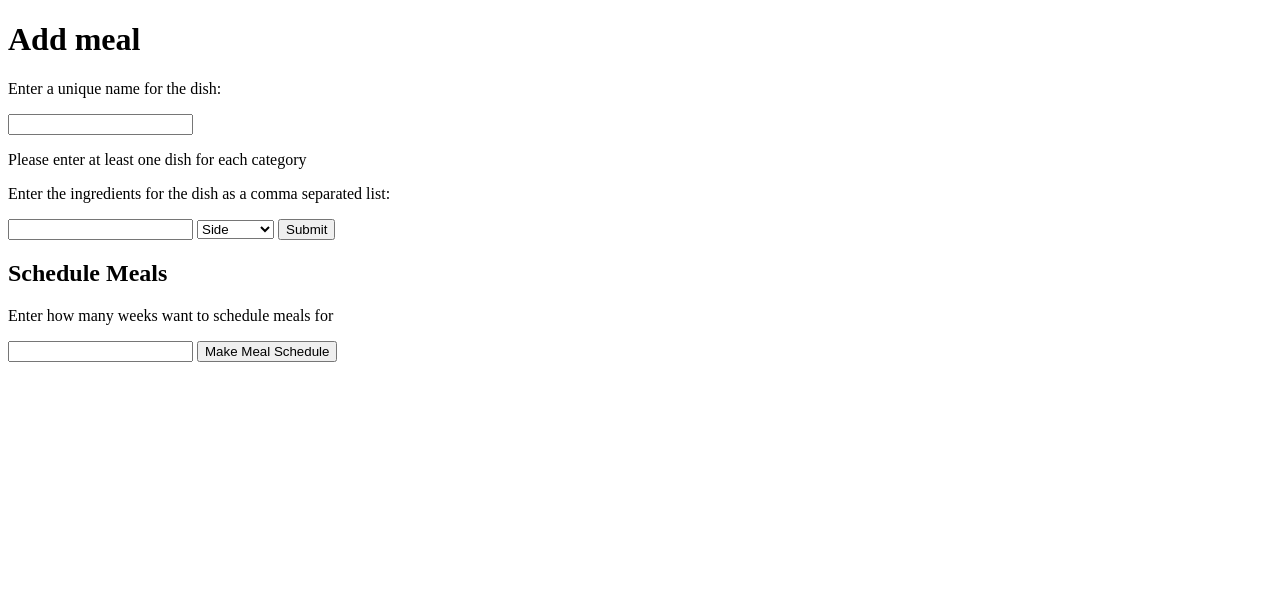
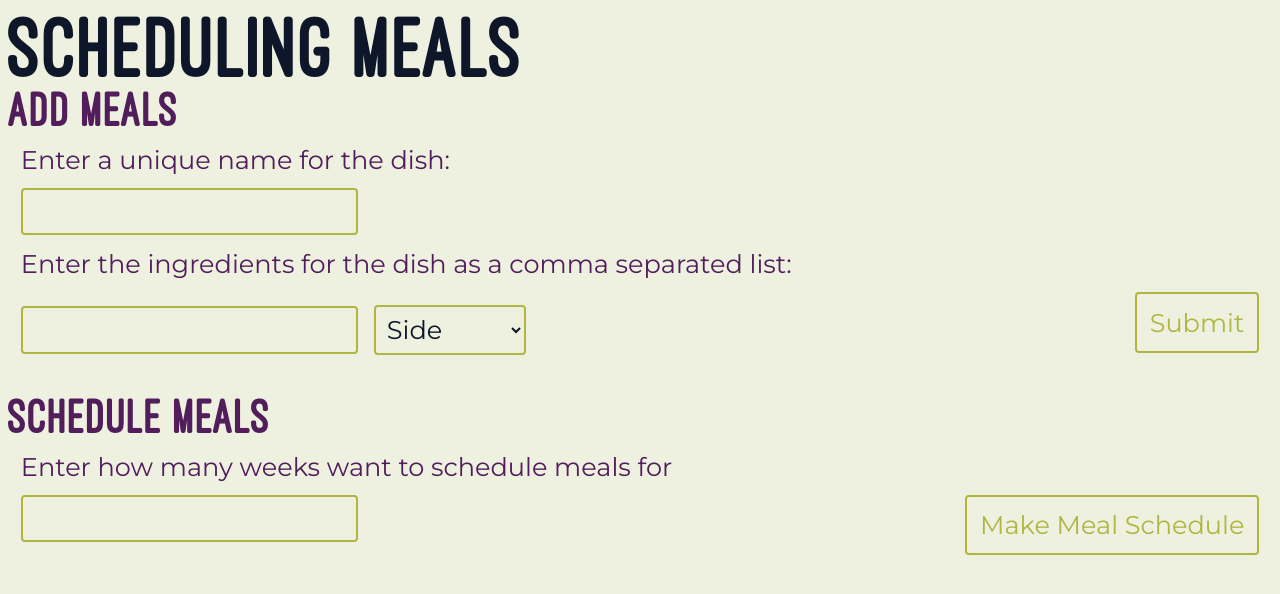
Before and after one commit to mehekmehra/meal-planning, a Flask app: page /adding_meals in a window 1280 px wide. Shown: the top 594 px of the page. Run offline with Flask 3, Linux system fonts and the light colour scheme.

Commit message:
ui design

```diff
--- a/app.py
+++ b/app.py
@@ -2,7 +2,8 @@ from flask import Flask, render_template, request, jsonify, session
 from backend.db_setup import SetUpMeals
 from backend.gcal import GCal
 import csv
-from backend.verify import verify_db, verify_email, verify_ingredients, verify_meal_name, verify_num_weeks
+from backend import verify
+
 
 app = Flask(__name__)
 app.secret_key = 'your_secret_key'
@@ -25,18 +26,18 @@ def get_new_info():
     db_name = data.get('name')
     email = data.get('email')
 
-    is_valid, error_message = verify_db(db_name)
+    is_valid, error_message = verify.verify_db(db_name)
     if not is_valid:
         return jsonify({"status": "error", "message": error_message}), 400
 
-    is_valid, error_message = verify_email(email)
+    is_valid, error_message = verify.verify_email(email)
     if not is_valid:
         return jsonify({"status": "error", "message": error_message}), 400
 
-    # gc = GCal(1, True, calendar_name=db_name, db_name=db_name, user_email=email)
-    # calendar_id = gc.calendar_id
+    gc = GCal(1, True, calendar_name=db_name, db_name=db_name, user_email=email)
+    calendar_id = gc.calendar_id
 
-    calendar_id = "testing"
+    # calendar_id = "testing"
 
 
     with open("user_info.csv", mode='a', newline='') as file:
@@ -52,26 +53,17 @@ def get_new_info():
 
     return jsonify({"status": "success", "message": error_message}), 400
 
-# @app.route('/first_time', methods=['POST'])
-# def get_first_time():
-#     data = request.get_json()
-#     is_first_time = data.get('is_first_time')
-#     session['is_first_time'] = is_first_time
-
-# @app.route('/returning_user', methods=['GET'])
-# def returning_user():
-#     db = SetUpMeals()
-#     session['db_name'] = db.name
-
-#     print(db.name)
-#     return db.name
 
 @app.route("/schedule_meals", methods=["Post"])
 def schedule_meals():
     data = request.get_json()
     num_weeks_str = data.get('num_weeks')
 
-    is_valid, error_message = verify_num_weeks(num_weeks_str)
+    is_valid, error_message = verify.verify_num_weeks(num_weeks_str)
+    if not is_valid:
+        return jsonify({"status": "error", "message": error_message}), 400
+
+    is_valid, error_message = verify.verify_num_meals()
     if not is_valid:
         return jsonify({"status": "error", "message": error_message}), 400
 
@@ -88,11 +80,11 @@ def get_meal():
     ingredients = data.get('ingredients')
     category = data.get('category')
 
-    is_valid, error_message = verify_ingredients(ingredients)
+    is_valid, error_message = verify.verify_ingredients(ingredients)
     if not is_valid:
         return jsonify({"status": "error", "message": error_message}), 400
 
-    is_valid, error_message = verify_meal_name(name)
+    is_valid, error_message = verify.verify_meal_name(name)
     if not is_valid:
         return jsonify({"status": "error", "message": error_message}), 400
 
--- a/backend/pick_meals.py
+++ b/backend/pick_meals.py
@@ -1,4 +1,3 @@
-import sqlite3
 from backend.db_setup import SetUpMeals
 import random
 
--- a/static/style.css
+++ b/static/style.css
@@ -0,0 +1,103 @@
+body {
+    background-color: #EEF1DF;
+}
+
+@font-face {
+    font-family: 'OstrichBold';
+    src: url(fonts/OstrichSans-Heavy.otf)
+}
+
+@font-face {
+    font-family: 'Montserrat';
+    src: url(fonts/Montserrat-VariableFont_wght.ttf)
+}
+
+h1 {
+    font-family: 'OstrichBold';
+    font-size: 17vw;
+    margin: 0;
+    max-width: 10vw;
+    color: #0E1729;
+}
+
+h2 {
+    font-family: 'OstrichBold';
+    font-size: 7vw;
+    margin: 0;
+    color: #0E1729;
+}
+
+h3 {
+    font-family: 'OstrichBold';
+    font-size: 4vw;
+    margin: 0;
+    margin-right: 1vw;
+
+    color: #511E5B;
+}
+
+p {
+    font-family: 'Montserrat';
+    font-size: 2vw;
+    margin: 1vw;
+    color: #511E5B;
+}
+
+button {
+    background-color: transparent;
+    border: 2px solid #B1B542;
+    font-family: 'Montserrat';
+    color: #B1B542;
+    font-size: 2vw;
+    margin-right: 1vw;
+    border-radius: 4px;
+    padding: 1vw;
+    float: right;
+}
+
+button:hover {
+    color: #EEF1DF;
+    background-color: #B1B542;
+}
+
+button:active {
+    color: #B1B542;
+    background-color: #B1B542;
+}
+
+input {
+    background-color: transparent;
+    border: 2px solid #B1B542;
+    font-family: 'Montserrat';
+    font-size: 2vw;
+    color: #0E1729;
+    border-radius: 4px;
+    padding: 0.5vw;
+    width: 25vw;
+    margin-left: 1vw;
+}
+
+select {
+    background-color: transparent;
+    border: 2px solid #B1B542;
+    font-family: 'Montserrat';
+    font-size: 2vw;
+    color: #0E1729;
+    padding: 0.5vw;
+    border-radius: 4px;
+    margin: 1vw;
+}
+
+#firstTimeDiv {
+    right: 0;
+    top: 70vh;
+    position: absolute;
+}
+
+#firstTimeTitle {
+    text-align: right;
+}
+
+#scheduleMealsTitle {
+    margin-top: 2vw;
+}
--- a/templates/adding_meals.html
+++ b/templates/adding_meals.html
@@ -4,13 +4,13 @@
     <meta charset="UTF-8">
     <meta name="viewport" content="width=device-width, initial-scale=1.0">
     <title>Meal Planner</title>
-    <link rel="stylesheet" href="style.css">
+    <link rel="stylesheet" href="static/style.css">
 </head>
 <body>
-    <h1> Add meal </h1>
+    <h2> Scheduling Meals </h2>
+    <h3> Add Meals </h3>
     <p>Enter a unique name for the dish:</p>
     <input type="text" id="mealInput">
-    <p>Please enter at least one dish for each category</p>
     <p>Enter the ingredients for the dish as a comma separated list:</p>
     <input type="text" id="ingredientsInput">
 
@@ -22,7 +22,7 @@
     <button onclick="submitMeal()">Submit</button>
     <div id="meal_input_message"></div>
 
-    <h2>Schedule Meals</h2>
+    <h3 id="scheduleMealsTitle">Schedule Meals</h3>
     <p>Enter how many weeks want to schedule meals for</p>
     <input type="text" id="numWeeks">
     <button onclick="scheduleMeals()">Make Meal Schedule</button>
--- a/templates/first_time.html
+++ b/templates/first_time.html
@@ -4,16 +4,16 @@
     <meta charset="UTF-8">
     <meta name="viewport" content="width=device-width, initial-scale=1.0">
     <title>Meal Planner</title>
-    <link rel="stylesheet" href="style.css">
+    <link rel="stylesheet" href="static/style.css">
 </head>
 <body>
-    <h1>First Time User</h1>
+    <h2>First Time User</h2>
+
     <p>Enter a name for your calendar:</p>
     <input type="text" id="nameInput">
     <p>Enter a Gmail email to share the calendar:</p>
     <input type="text" id="emailInput">
     <button onclick="submitInfo()">Submit</button>
-
     <div id="info_message"></div>
 
     <script src="{{ url_for('static', filename='main.js') }}"></script>
```
Also changed, not shown: backend/verify.py (+14 -2 lines), templates/index.html (+6 -4 lines), static/fonts/Montserrat-VariableFont_wght.ttf (added), static/fonts/OstrichSans-Heavy.otf (added).
